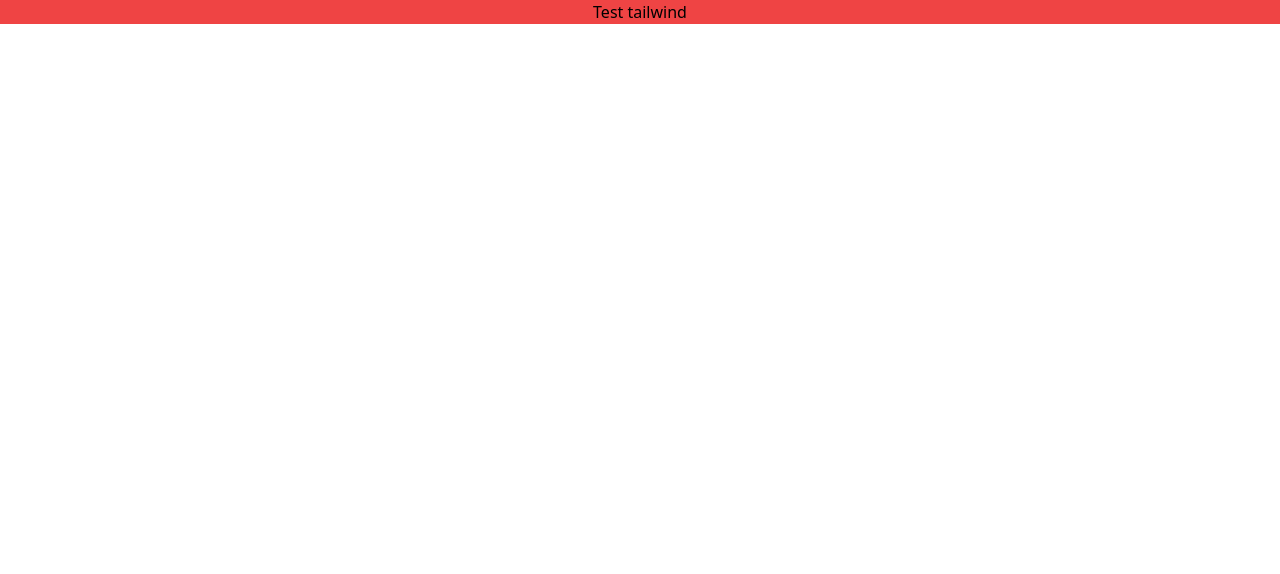
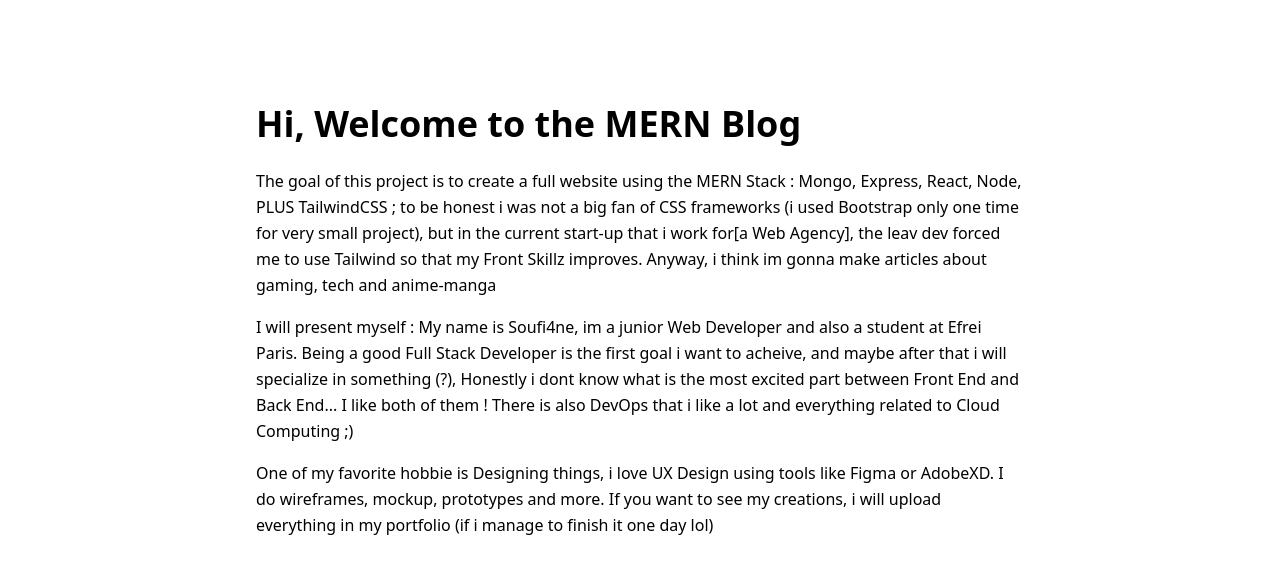
Before and after one commit to Soufi4ne/The-Mern-Blog-Tailwind, a React (Create React App) app: page / in a window 1280 px wide. Shown: the top 574 px of the page. Built offline with nearby package versions, Linux system fonts and the light colour scheme.

Commit message:
some styles adding and fixing + react router dom

```diff
--- a/package.json
+++ b/package.json
@@ -9,6 +9,7 @@
     "@testing-library/user-event": "^13.5.0",
     "react": "^18.2.0",
     "react-dom": "^18.2.0",
+    "react-router-dom": "^6.3.0",
     "react-scripts": "5.0.1",
     "web-vitals": "^2.1.4"
   },
--- a/src/App.js
+++ b/src/App.js
@@ -1,10 +1,9 @@
-import logo from './logo.svg';
-import './App.css';
+import Home from "./pages/home";
 
 function App() {
   return (
-    <div className="bg-red-500 text-center">
-          Test tailwind
+    <div className="max-w-screen-md mx-auto pt-20">
+      <Home/>
     </div>
   );
 }
--- a/src/pages/home.js
+++ b/src/pages/home.js
@@ -3,7 +3,7 @@ import React from 'react'
 const home = () => {
   return (
     <div className='mb-20'>
-        <h1 className='sm:text-4xl text-2xl font-bold my-6 text-gray600'>Hi, welcome to the MERN Blog</h1>
+        <h1 className='sm:text-4xl text-2xl font-bold my-6 text-gray600'>Hi, Welcome to the MERN Blog</h1>
         <p className="mx-auto leading-relaxed text-base mb-4">
             The goal of this project is to create a full website using the MERN Stack : Mongo, Express, React, Node, PLUS TailwindCSS ; to be honest i was not a big fan of CSS frameworks (i used Bootstrap only one time for very small project), but in the current start-up that i work for[a Web Agency], the leav dev forced me to use Tailwind so that my Front Skillz improves. Anyway, i think im gonna make articles about gaming, tech and anime-manga
         </p>
```
Also changed, not shown: src/logo.svg (deleted), 1 other file (tests, documents, lock files or other folders).
